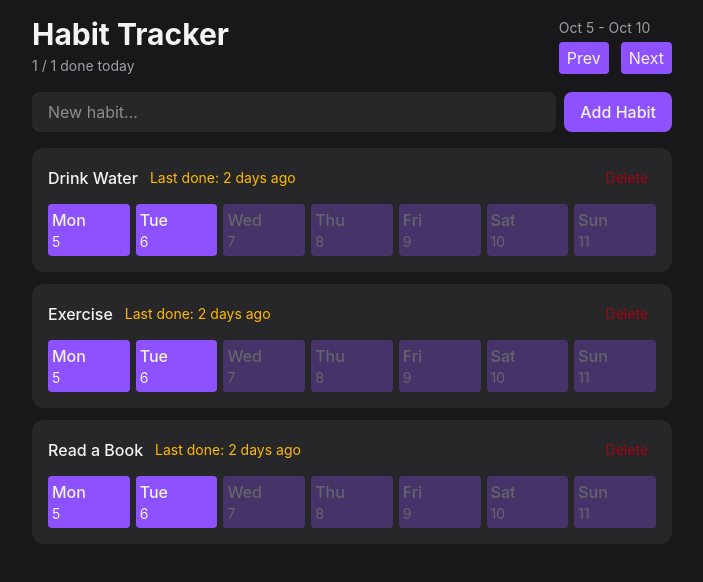
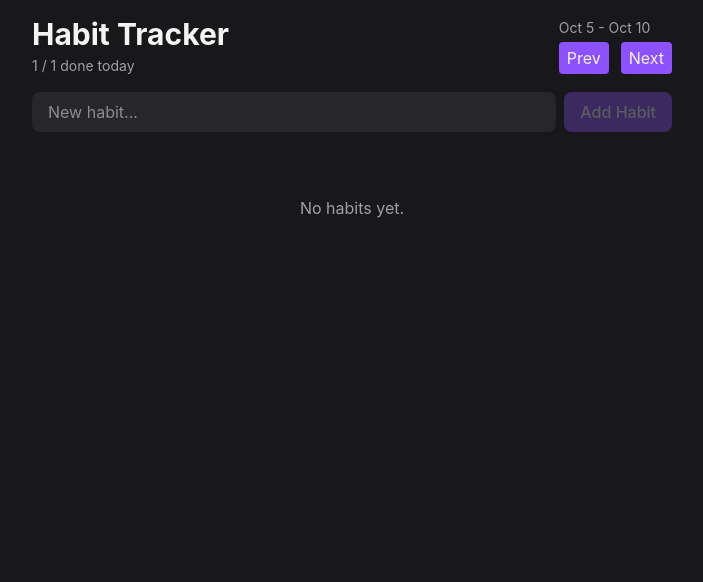
Before and after one commit to cedd15/habit-tracker-react, a React (Vite) app: page / in a window 1280 px wide. Shown: the top 582 px of the page, without its empty margins (288-991 px from the left). Built offline with nearby package versions, Linux system fonts and the light colour scheme.

Commit message:
Implemented state

```diff
--- a/src/App.tsx
+++ b/src/App.tsx
@@ -1,13 +1,53 @@
+import { useState } from "react";
 import { HabitForm } from "./components/HabitForm"
 import { HabitList } from "./components/HabitList"
 import { Header } from "./components/Header"
+import type { Habit } from "./types/Habit";
 
 export default function App() {
+  const [habits, setHabits] = useState<Habit[]>([]);
+
+  function handleAddHabit(name: string) {
+    const newHabit: Habit = {
+      id: crypto.randomUUID(),
+      name,
+    }
+
+    setHabits((prev) => [...prev, newHabit]);
+  }
+
+  function handleDeleteHabit(id: string) {
+    setHabits((prev) => prev.filter((habit) => habit.id !== id));
+  }
+
+  function handleToggleHabitCompletion(id: string, date: Date) {
+    setHabits((prev) =>
+      prev.map((habit) => {
+        if (habit.id !== id)
+          return habit;
+
+        const hasMatch = habit.completionDates?.some((completion) => completion.toDateString() === date.toDateString());
+
+        if (hasMatch) {
+          return {
+            ...habit,
+            completionDates: habit.completionDates?.filter((completion) => completion.toDateString() !== date.toDateString()),
+          }
+        }
+
+        return {
+          ...habit,
+          completionDates: [...(habit.completionDates || []), date],
+        }
+      })
+    );
+  }
+
   return (
     <div className="max-w-2xl mx-auto p-4 flex flex-col gap-4">
       <Header />
-      <HabitForm />
-      <HabitList />
+      <HabitForm onAddHabit={handleAddHabit} />
+      <HabitList habits={habits} onDeleteHabit={handleDeleteHabit} onToggleHabitCompletion={handleToggleHabitCompletion} />
     </div>
   )
 }
--- a/src/components/HabitForm.tsx
+++ b/src/components/HabitForm.tsx
@@ -1,10 +1,32 @@
+import { useState } from "react";
 import { Button } from "./Button";
 
-export function HabitForm() {
+type HabitFormProps = {
+    onAddHabit?: (name: string) => void;
+}
+
+export function HabitForm({ onAddHabit }: HabitFormProps) {
+  const [name, setName] = useState("");
+
+  function handleSubmit(e: React.SubmitEvent<HTMLFormElement>) {
+    e.preventDefault();
+
+    if (!name)
+      return;
+
+    onAddHabit?.(name);
+    setName("");
+  }
+
   return (
-    <form className="flex gap-2">
-        <input className="flex-1 rounded-lg bg-zinc-800 px-4 py-2 outline-none focus-visible:ring-2 focus-visible:ring-violet-500" placeholder="New habit..." />
-        <Button variant="primary" className="rounded-lg px-4 py-2 font-medium">Add Habit</Button>
+    <form className="flex gap-2" onSubmit={handleSubmit}>
+        <input
+          value={name}
+          onChange={(e) => setName(e.target.value)}
+          className="flex-1 rounded-lg bg-zinc-800 px-4 py-2 outline-none focus-visible:ring-2 focus-visible:ring-violet-500" placeholder="New habit..." />
+        <Button
+        disabled={!name}
+        variant="primary" className="rounded-lg px-4 py-2 font-medium">Add Habit</Button>
     </form>
   )
 }
--- a/src/components/HabitItem.tsx
+++ b/src/components/HabitItem.tsx
@@ -1,29 +1,42 @@
-import { eachDayOfInterval, endOfWeek, format, isFuture, startOfWeek } from "date-fns";
+import { eachDayOfInterval, endOfWeek, format, isFuture, isSameDay, startOfDay, startOfWeek, subDays } from "date-fns";
 import type { Habit } from "../types/Habit";
 import { Button } from "./Button";
 
 type HabitItemProps = {
     habit: Habit;
+    onDeleteHabit: (id: string) => void;
+    onToggleHabitCompletion: (id: string, date: Date) => void;
 }
 
-export function HabitItem({ habit }: HabitItemProps) {
+export function HabitItem({ habit, onDeleteHabit, onToggleHabitCompletion }: HabitItemProps) {
     const visibleDates = eachDayOfInterval({
         start: startOfWeek(new Date(), { weekStartsOn: 1 }),
         end: endOfWeek(new Date(), { weekStartsOn: 1 })
     });
+
+    const streak = calculateStreaks(habit.completionDates ?? []);
 
     return (
         <div className="bg-zinc-800 rounded-xl p-4 flex flex-col gap-3">
             <div className="flex items-center justify-between">
                 <div className="flex items-center gap-3">
                     <span className="font-medium">{habit.name}</span>
-                    <span className="text-sm text-amber-400">Last done: 2 days ago</span>
+                    <span className="text-sm text-amber-400">
+                        Streak: {streak} {streak === 1 ? "day" : "days"}
+                    </span>
                 </div>
-                <Button variant="danger" className="text-sm">Delete</Button>
+                <Button variant="danger" className="text-sm" onClick={() => onDeleteHabit(habit.id)}>
+                    Delete
+                </Button>
             </div>
             <div className="grid grid-cols-7 gap-1.5">
                 {visibleDates.map((date) => (
-                    <Button key={date.toISOString()} disabled={isFuture(date)} variant="primary" className="min-w-0 !px-1 flex flex-col">
+                    <Button
+                        onClick={() => onToggleHabitCompletion(habit.id, date)}
+                        key={date.toISOString()}
+                        disabled={isFuture(date)}
+                        variant={habit.completionDates?.some((d) => isSameDay(d, date)) ? "primary" : "secondary"}
+                        className="min-w-0 !px-1 flex flex-col">
                         <span className="font-medium">{format(date, "EEE")}</span>
                         <span className="text-sm">{format(date, "d")}</span>
                     </Button>
@@ -32,3 +45,15 @@ export function HabitItem({ habit }: HabitItemProps) {
         </div>
     )
 }
+
+function calculateStreaks(completionDates: Date[]): number {
+    let streak = 0;
+    let currentDate = new Date();
+
+    while (completionDates.some((date) => isSameDay(date, currentDate))) {
+        streak++;
+        currentDate = subDays(currentDate, 1);
+    }
+
+    return streak;
+}
--- a/src/components/HabitList.tsx
+++ b/src/components/HabitList.tsx
@@ -1,29 +1,25 @@
 import type { Habit } from "../types/Habit";
 import { HabitItem } from "./HabitItem";
 
-export function HabitList() {
-    const habits : Habit[] = [
-        {
-            id: 1,
-            name: "Drink Water",
-        },
-        {
-            id: 2,
-            name: "Exercise",
-        },
-        {
-            id: 3,
-            name: "Read a Book",
-        }
-    ];
+type HabitListProps = {
+    habits: Habit[];
+    onDeleteHabit: (id: string) => void;
+    onToggleHabitCompletion: (id: string, date: Date) => void;
+}
 
+export function HabitList({ habits, onDeleteHabit, onToggleHabitCompletion }: HabitListProps) {
     if (habits.length === 0) {
         return <h1 className="text-zinc-400 text-center py-12">No habits yet.</h1>;
     }
 
     return <div className="flex flex-col gap-3">
         {habits.map((habit) => (
-            <HabitItem key={habit.id} habit={habit} />
+            <HabitItem
+                key={habit.id}
+                habit={habit}
+                onDeleteHabit={onDeleteHabit}
+                onToggleHabitCompletion={onToggleHabitCompletion}
+            />
         ))}
     </div>
 }
--- a/src/types/Habit.ts
+++ b/src/types/Habit.ts
@@ -1,4 +1,5 @@
 export interface Habit {
-    id: number;
+    id: string;
     name: string;
+    completionDates?: Date[];
 }
```
